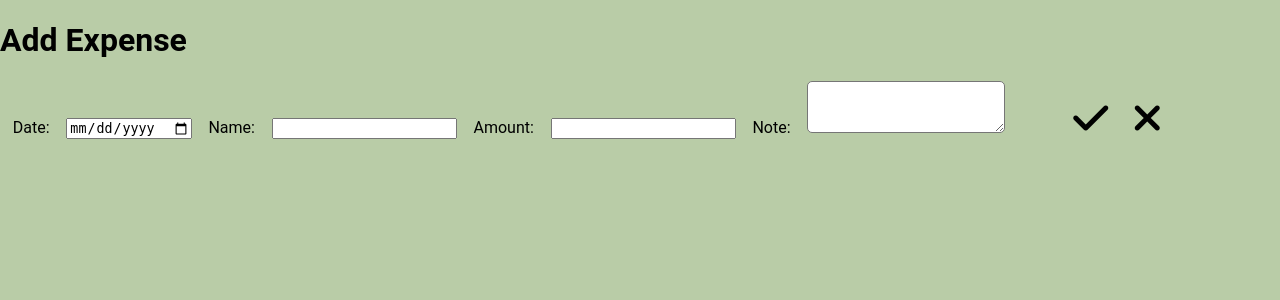
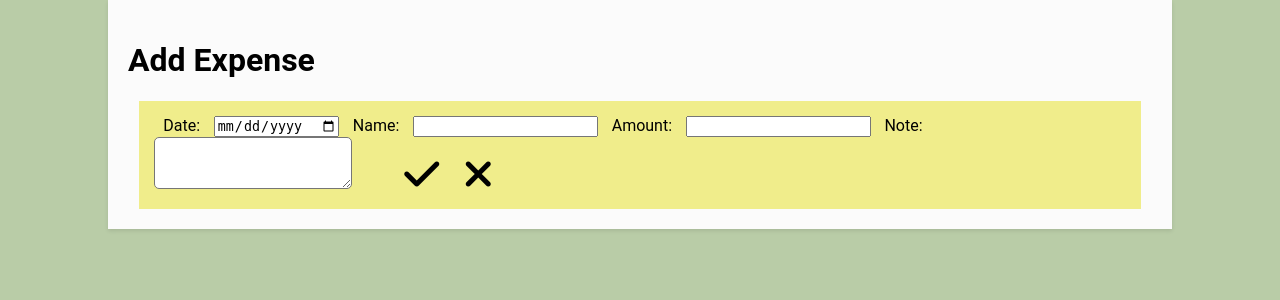
Before and after one commit to seankhy/CS361-Project, a Flask app: page /add in a window 1280 px wide. Shown: the top 300 px of the page. Run offline with Flask 3, Linux system fonts and the light colour scheme; some libraries are stand-ins or nearby versions.

Commit message:
Update the Sprint2 Date/Export/History

```diff
--- a/static/styles.css
+++ b/static/styles.css
@@ -27,6 +27,14 @@ body {
     width: 90%;
     margin: auto;
     background: #c1e0b1;
+    padding: 15px;
+
+}
+
+.container4 {
+    width: 95%;
+    margin: auto;
+    background: #f0ed8b;
     padding: 15px;
 
 }
@@ -158,7 +166,7 @@ button {
 
 /* Hover effect for icons */
 .confirm-button i:hover {
-    color: rgb(240, 189, 94);
+    color: rgb(247, 130, 34);
 }
 
 .cancel-button i:hover {
--- a/templates/add.html
+++ b/templates/add.html
@@ -8,7 +8,9 @@
     <script src="https://kit.fontawesome.com/8c0b379895.js" crossorigin="anonymous"></script>
 </head>
 <body>
+    <div class = "container">
         <h1>Add Expense</h1>
+        <div class = "container4">
             <form action="/add" method="post">
                 <!-- date -->
                 <label for="date">Date:</label>
@@ -36,5 +38,7 @@
                 </button>
 
             </form>
+        </div>
+    </div>
 </body>
 </html>
```
Also changed, not shown: instance/expenses.db. Lines whose indentation alone changed are shown as unchanged.
